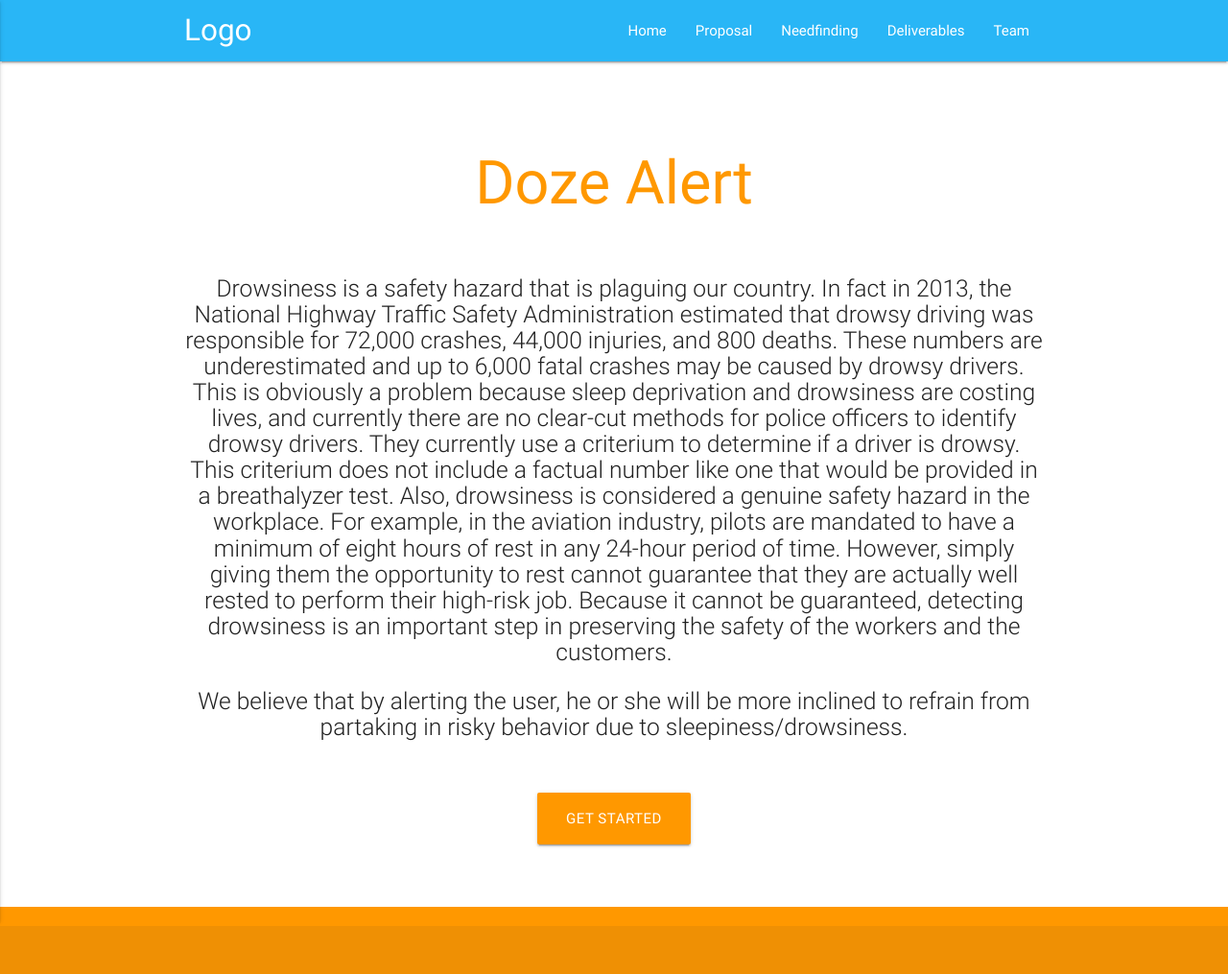
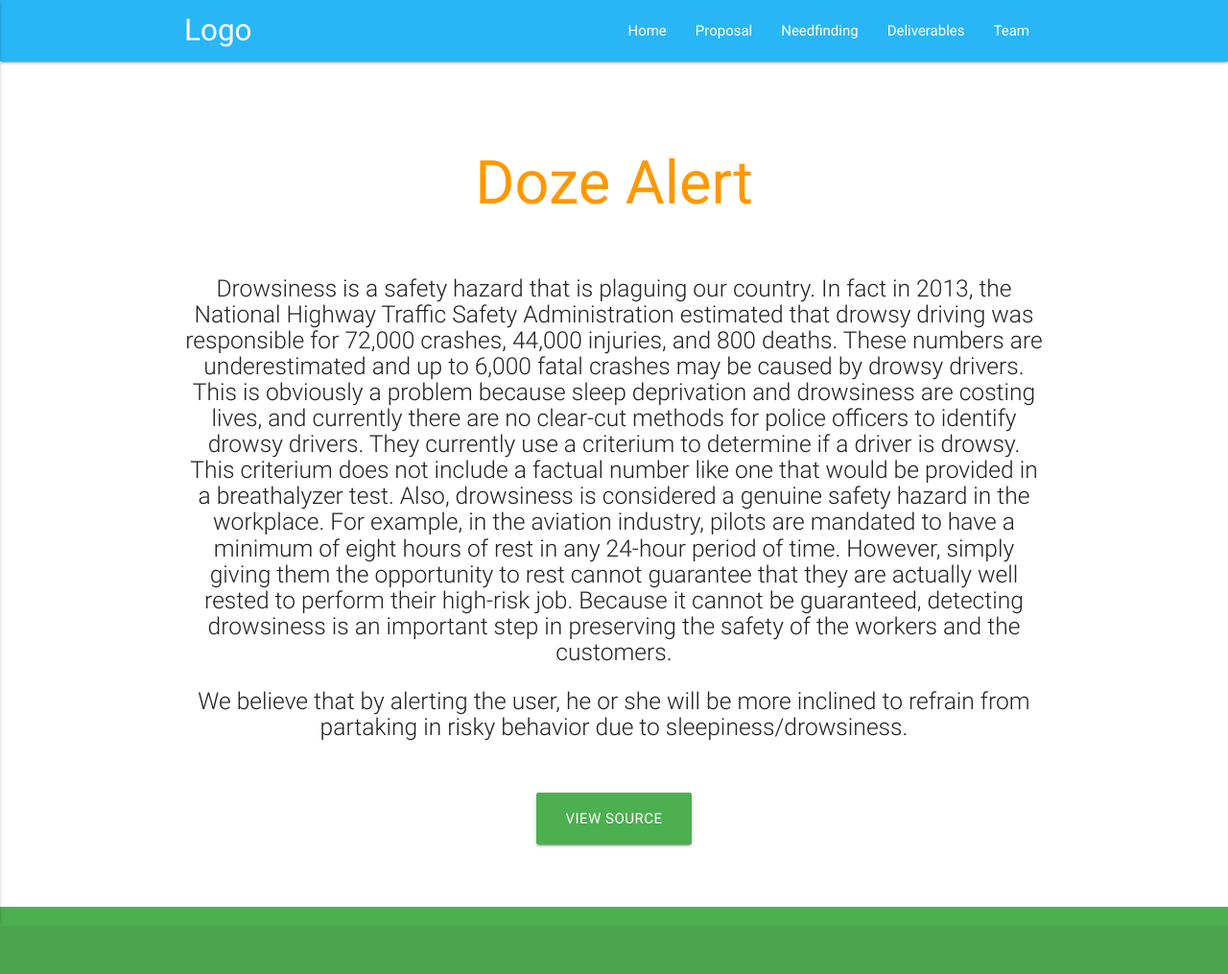
Before and after one commit to DanielBarnett714/DozeAlert, a Jekyll site: the page built from docs/index.md, in a window 1280 px wide. Shown: the whole page at 96% size. Built offline with Jekyll 4.4.1, drawn with Linux system fonts in a browser that asks for light colours.

Commit message:
fixed colors

```diff
--- a/docs/_includes/footer.html
+++ b/docs/_includes/footer.html
@@ -1,4 +1,4 @@
-  <footer class="page-footer orange">
+  <footer class="page-footer green">
     <div class="footer-copyright">
         <div class="container">
 
--- a/docs/_layouts/home.html
+++ b/docs/_layouts/home.html
@@ -11,7 +11,7 @@ layout: default
       </div>
 
       <div class="row center">
-        <a href="http://materializecss.com/getting-started.html" id="download-button" class="btn-large waves-effect waves-light orange">Get Started</a>
+        <a href="https://github.com/DanielBarnett714/DozeAlert" id="download-button" class="btn-large waves-effect waves-light green">View Source</a>
       </div>
       <br><br>
 
```
